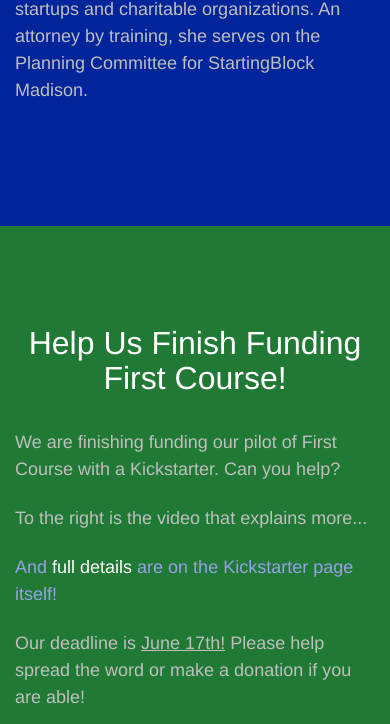
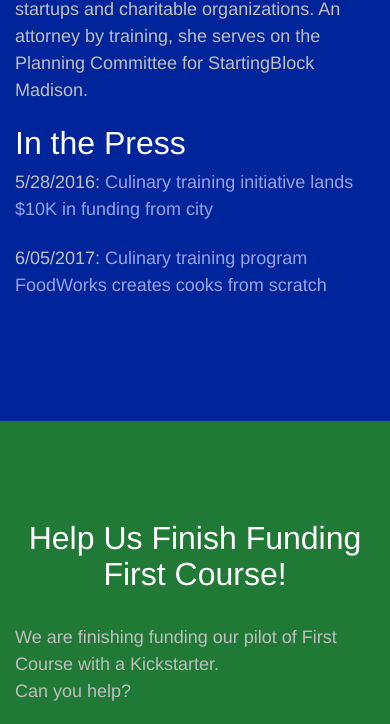
Before and after one commit to FoodWorksMadison/FoodWorksMadison.github.io, a plain HTML site: page index.html in a window 390 px wide. Shown: the part 3209-3933 px from the top of the page. Drawn offline with nearby package versions, Linux system fonts and the light colour scheme; a script that the page names is missing.

Commit message:
few small fixes

```diff
--- a/css/site.css
+++ b/css/site.css
@@ -358,17 +358,17 @@ header.masthead {
   background-color: #207935;
   color: #bfbfbf; }
 
-#kickstarter a {
-  color: #98a1e7; }
-
 #kslogo {
   max-width: 60%; }
 
-#photos {
-  display: none; }
-
 #contact a {
   color: white; }
+
+#about a {
+  color: #99a2e7; }
+
+#kickstarter a {
+  color: #b9e991; }
 
 #contact .section-heading,
 #kickstarter .section-heading {
@@ -378,3 +378,7 @@ header.masthead {
   color: white;
   font-size: 42px;
   margin-top: 30px; }
+
+.mfp-img-mobile {
+  max-width: 90%;
+  max-height: 90%; }
--- a/index.html
+++ b/index.html
@@ -103,6 +103,11 @@
 
                     <h4>Chandra Miller Fienen</h4>
                     <p>Chandra has more than ten-years experience in helping entrepreneurs, startups and charitable organizations. An attorney by training, she serves on the Planning Committee for StartingBlock Madison.</p>
+
+                    <h2>In the Press</h2>
+                    <p>5/28/2016: <a title="Article in the Capital Times..." target="_blank" href="http://host.madison.com/ct/news/local/culinary-training-initiative-lands-k-in-funding-from-city/article_64237ca0-605a-57ee-b9e2-0355d1302a1a.html">Culinary training initiative lands $10K in funding from city</a></p>
+
+                    <p>6/05/2017: <a title="Article in the Capital Times..." target="_blank" href="http://host.madison.com/ct/entertainment/dining/culinary-training-program-foodworks-creates-cooks-from-scratch/article_a21fed2b-51ca-55a5-8e8a-8a45d0f280c0.html">Culinary training program FoodWorks creates cooks from scratch</a></p>
                 </div>
             </div>
         </div>
@@ -119,9 +124,8 @@
         <div class="container">
             <div class="row">
                 <div class="col-lg-7 offset-lg-1 col-md-4">
-                    <p>We are finishing funding our pilot of First Course with a Kickstarter.  Can you help?</p>
-                    <p>To the right is the video that explains more...</p>
-                    <p><a href="https://www.kickstarter.com/projects/foodworks-msn/first-course-training-for-professional-kitchen-job" title="Kickstarter...">And <b>full details</b> are on the Kickstarter page itself!</a></p>
+                    <p>We are finishing funding our pilot of First Course with a Kickstarter.<br>Can you help?</p>
+                    <p><a href="https://www.kickstarter.com/projects/foodworks-msn/first-course-training-for-professional-kitchen-job" title="Kickstarter..."><b>Full details</b> are on the Kickstarter page itself!</a></p>
                     <p>Our deadline is <u>June 17th!</u> Please help spread the word or make a donation if you are able!</p>
                 </div>
                 <div class="col-lg-4 col-md-2">
@@ -131,7 +135,7 @@
         </div>
     </section>
 
-<!-- photos -->
+<!-- photos __>
 
     <section id="contact">
         <div class="container">
```
Also changed, not shown: css/site.min.css.
